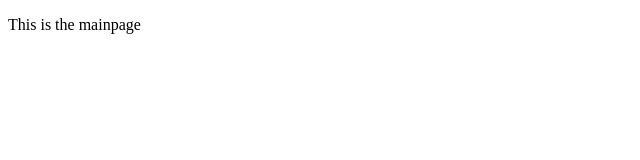
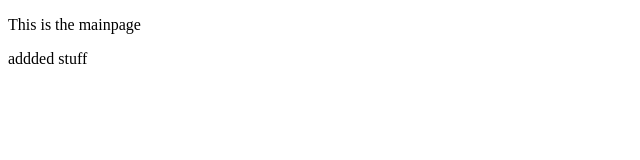
Before and after one commit to apulkGIT/website, a plain HTML site: page index.html in a window 1280 px wide. Shown: the full height of the page, 0-640 px from the left. Drawn offline with Linux system fonts and the light colour scheme.

Commit message:
Update index.html

```diff
--- a/index.html
+++ b/index.html
@@ -7,5 +7,6 @@
 </head>
 <body>
     <p>This is the mainpage</p>
+    <p>addded stuff</p>
 </body>
 </html>
```
